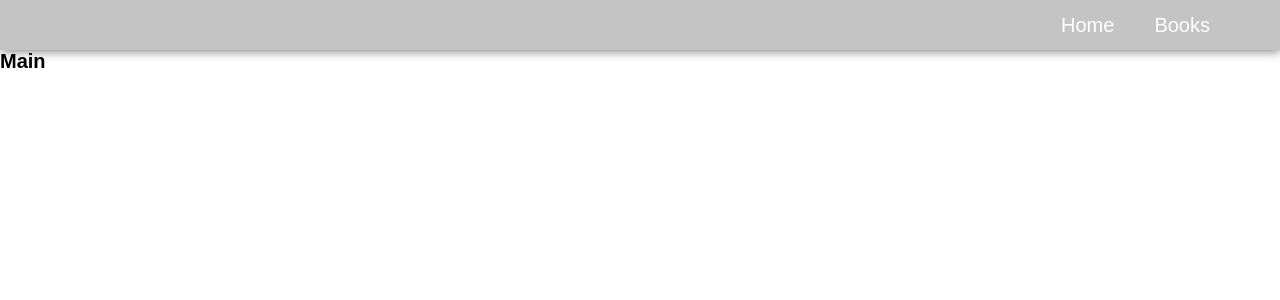
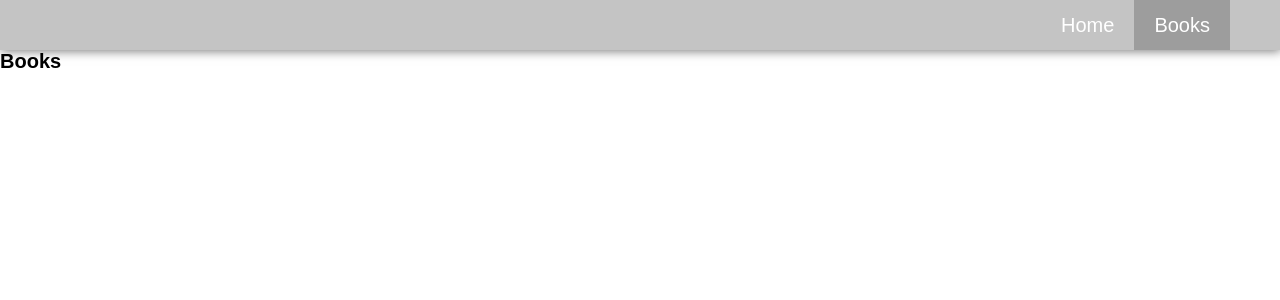
Before and after one commit to adildikov/snp-library-react, a React (Create React App) app: page /books in a window 1280 px wide. Shown: the top 300 px of the page. Built offline with nearby package versions, Linux system fonts and the light colour scheme.

Commit message:
edit router & add Display&Main empty components

```diff
--- a/package.json
+++ b/package.json
@@ -9,6 +9,7 @@
     "react": "^17.0.2",
     "react-dom": "^17.0.2",
     "react-redux": "^7.2.4",
+    "react-router-dom": "^5.2.0",
     "react-scripts": "4.0.3",
     "redux": "^4.1.0",
     "reselect": "^4.0.0",
--- a/src/Components/App/App.jsx
+++ b/src/Components/App/App.jsx
@@ -1,11 +1,18 @@
 import React from "react";
+import { BrowserRouter, Switch, Route } from "react-router-dom";
+import Display from "../Display";
+import Header from "../Header";
 import Main from "../Main";
 import "./style.css";
 
 export default function App() {
   return (
-    <div className="app_wrapper">
-      <Main />
-    </div>
+    <BrowserRouter>
+      <Header />
+      <Switch>
+        <Route exact path="/" component={Main} />
+        <Route path="/books" component={Display} />
+      </Switch>
+    </BrowserRouter>
   );
 }
--- /dev/null
+++ b/src/Components/Display/Display.jsx
@@ -0,0 +1,10 @@
+import React from "react";
+import "./style.css";
+
+export default function Display() {
+  return (
+    <div className="display_wrapper">
+      <h1>Books</h1>
+    </div>
+  );
+}
--- /dev/null
+++ b/src/Components/Display/index.js
@@ -0,0 +1 @@
+export { default } from "./Display";
--- a/src/Components/Header/Header.jsx
+++ b/src/Components/Header/Header.jsx
@@ -1,4 +1,5 @@
 import React from "react";
+import { NavLink } from "react-router-dom";
 import "./style.css";
 
 export default function Header() {
@@ -7,10 +8,12 @@ export default function Header() {
       <nav>
         <ul className="nav">
           <li>
-            <a href="/">Home</a>
+            <NavLink exact to="/">
+              Home
+            </NavLink>
           </li>
           <li>
-            <a href="/books">Books</a>
+            <NavLink to="/books">Books</NavLink>
           </li>
         </ul>
       </nav>
--- a/src/Components/Main/Main.jsx
+++ b/src/Components/Main/Main.jsx
@@ -1,11 +1,9 @@
 import React from "react";
-import Header from "../Header";
 import "./style.css";
 
 export default function Main() {
   return (
     <div className="main_wrapper">
-      <Header />
       <h1>Main</h1>
     </div>
   );
```
Also changed, not shown: src/Components/Display/style.css (added), 2 other files (tests, documents, lock files or other folders).
